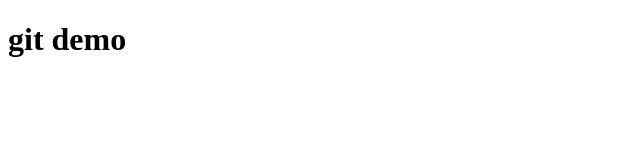
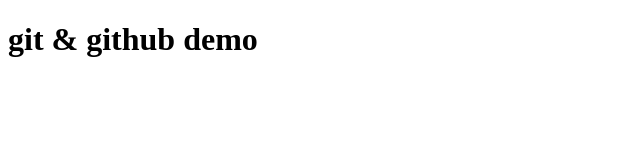
Before and after one commit to salama135/git-demo, a plain HTML site: page index.html in a window 1280 px wide. Shown: the whole page, without its empty margins (0-640 px from the left). Drawn offline with Linux system fonts and the light colour scheme.

Commit message:
feat: update main heading in index.html to reflect GitHub demo

```diff
--- a/index.html
+++ b/index.html
@@ -6,6 +6,6 @@
     <title>git demo</title>
 </head>
 <body>
-    <h1>git demo</h1>
+    <h1>git & github demo</h1>
 </body>
 </html>
```
